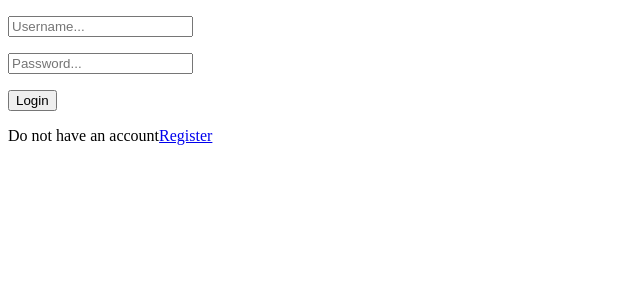
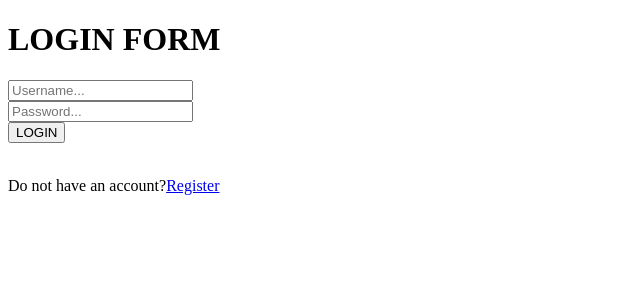
Before and after one commit to aswathypmukesh/quiz-for-user, a Django app: page /login/ in a window 1280 px wide. Shown: the top 300 px of the page, without its empty margins (0-640 px from the left). Run offline with Django 4.2, Linux system fonts and the light colour scheme; parts of the project's set-up code (start-up, migrations or seed data) failed here and were passed over.

Commit message:
second commit

```diff
--- a/pro/admin.py
+++ b/pro/admin.py
@@ -3,4 +3,4 @@ from django.contrib import admin
 # Register your models here.
 from .models import *
 
-admin.site.register(Quest)
+admin.site.register([Quest,User])
--- a/pro/forms.py
+++ b/pro/forms.py
@@ -1,8 +1,7 @@
+from django.forms import ModelForm
 from .models import *
-from django.contrib.auth.forms import UserCreationForm
-from django.contrib.auth.models import User
 
-class createuserform(UserCreationForm):
+class UserForm(ModelForm):
     class Meta:
         model=User
         fields=['username','password']
--- a/pro/models.py
+++ b/pro/models.py
@@ -9,4 +9,8 @@ class Quest(models.Model):
     op3 = models.CharField(max_length=100,default=False)
     op4 = models.CharField(max_length=100,default=False)
     ans = models.CharField(max_length=100,default=False)
+
+class User(models.Model):
+    username = models.CharField(max_length=25,unique = True)
+    password = models.CharField(max_length=25)
     result = models.PositiveIntegerField(default=0)
--- a/pro/views.py
+++ b/pro/views.py
@@ -1,13 +1,17 @@
+from asyncio.windows_events import NULL
+from queue import Empty
 from django.shortcuts import render , redirect
-from django.contrib.auth import login,logout,authenticate
 from .forms import *
-from .models import *
+from . import models
+from django.http import HttpResponse
+from django.contrib.auth import logout
 from django.contrib.auth.decorators import login_required
 
 # Create your views here.
 @login_required(login_url='login')
 def home(request):
     if request.method == 'GET':
+        print("---",request.session['auth_user'])
         Q = Quest.objects.all()
         c = {
         'Quests': Q,
@@ -15,64 +19,78 @@ def home(request):
         return render(request, 'home.html',c)
     if request.method == 'POST':
         Q = Quest.objects.all()
+        R = models.User.objects.get(username =request.session['auth_user'])
         print("data",request.POST.get("option1"))
+        print("data",request.POST.get("option2"))
         a = request.POST.get("option1")
         b = request.POST.get("option2")
         c = request.POST.get("option3")
         d = request.POST.get("option4")
+        total = 0
         for Quests in Q:
-            if Quests.ans == str(a) or Quests.ans == str(b) or Quests.ans == str(c) or Quests.ans == str(d):
-                Quests.result = Quests.result+1
-                Quests.save()
-                return redirect('result')
-        c = {
-            'Quests':Q
-        }
+                if Quests.ans == a or Quests.ans == b or Quests.ans == c or Quests.ans == d :
+                    total = total + 1
+
+        R.result = total
+        R.save()
+        return redirect('result')
+    else:
         return render(request,'home.html',c)
 
 def result(request):
     if request.method == 'GET':
-        total = 0
-        Q = Quest.objects.all()
-        for Quests in Q:
-            total = total + Quests.result
-
+        Q = models.User.objects.get(username =request.session['auth_user'])
         c = {
-        'Quests': Q,
-        'total' : total
+        'total' : Q.result
         }
         return render(request,'result.html',c)
 
 
 def register(request):
-    if request.user.is_authenticated:
-        return redirect('home')
-    else:
-        form = createuserform()
-        if request.method=='POST':
-            form = createuserform(request.POST)
-            if form.is_valid() :
-                user=form.save()
-                return redirect('login')
-        context={
-            'form':form,
-        }
-        return render(request,'register.html',context)
+    form = UserForm()
+    if request.method=='POST':
+        form = UserForm(request.POST)
+        if form.is_valid():
+            form.save()
+            return redirect('login')
+    context={
+        'form':form,
+    }
+    return render(request,'register.html',context)
 
 def login(request):
-    if request.user.is_authenticated:
-        return redirect('home')
-    else:
-       if request.method=="POST":
+    if request.method=="POST":
         username=request.POST.get('username')
         password=request.POST.get('password')
-        user=authenticate(request,username=username,password=password)
-        if user is not None:
-            login(request,user)
-            return redirect('/')
-       context={}
-       return render(request,'login.html',context)
+        try:
+            user=models.User.objects.get(username=username,password=password)
+            print("user",user)
+            print("user_result",user.result)
+            request.session['auth_user'] = username
+            if user.result is NULL:
+                return redirect('/')
+            else:
+                return redirect('result')
+        except models.User.DoesNotExist:
+            return HttpResponse('Please enter valid Username or Password.')
+    else:
+       return render(request,'login.html')
 
 def logout(request):
-    logout(request)
+    del request.session['auth_user']
     return redirect('login')
+
+# def answer(request):
+#     if request.method=="POST":
+#         username=request.POST.get('username')
+#         password=request.POST.get('password')
+#         result =request.POST.get('result')
+#         if user:
+#             user = models.User.objects.get(username=username,password=password)
+#             request.session['auth_user'] = username
+#             if result is Empty:
+#                 return redirect('/')
+#             else:
+#                 return redirect('result')
+#     else:
+#         return render(request,'login.html')
--- a/templates/login.html
+++ b/templates/login.html
@@ -10,15 +10,24 @@
     <div class="page">
         {% load static %}
         {% block content %}
-        <div class="container jumbotron">
             <form method="POST" action="">
-                {% csrf_token %}
-                <p><input type="text" name="username" placeholder="Username..."></p>
-                <p><input type="password" name="password" placeholder="Password..." ></p>
-                <input class="btn btn-success" type="submit" value="Login">
-                <p>Do not have an account<a href='{% url 'register' %}'>Register</a></p>
+            {% csrf_token %}
+                <div class="container">
+                  <h1 class="text-center wow fadeInUp">LOGIN FORM</h1>
+
+                  <form class="main-form">
+                    <div class="row mt-5 ">
+                      <div class="col-5 col-sm-5 py-2 wow fadeInLeft">
+                        <input type="text"class="form-control" name="username" placeholder="Username..."required>
+                      </div>
+                      <div class="col-5 col-sm-5 py-2 wow fadeInRight">
+                        <input type="password" class="form-control" name="password" placeholder="Password..." required>
+                      </div>
+                    </div>
+                    <button type="submit" class="btn btn-primary mt-3 wow zoomIn">LOGIN</button>
+                    <br></br><p>Do not have an account?<a href='{% url 'register' %}'>Register</a></p>
+                </div
             </form>
-        </div>
         {% endblock %}
     </div>
 </body>
--- a/templates/result.html
+++ b/templates/result.html
@@ -15,8 +15,8 @@
             <h1>Result</h1>
             <img class="card-img-top" src="http://kmit.in/emagazine/wp-content/uploads/2018/02/karnataka-results.jpg" alt="Card image cap">
             <h5>score: {{total}} </h5>
-
         </form>
+        <button><a href="{% url 'logout'  %}">  <span style="color:white" > Logout </span></a> </button>
     </div>
 </body>
 </html>
```
Also changed, not shown: templates/register.html (+12 -8 lines), db.sqlite3, pro/migrations/0001_initial.py.
